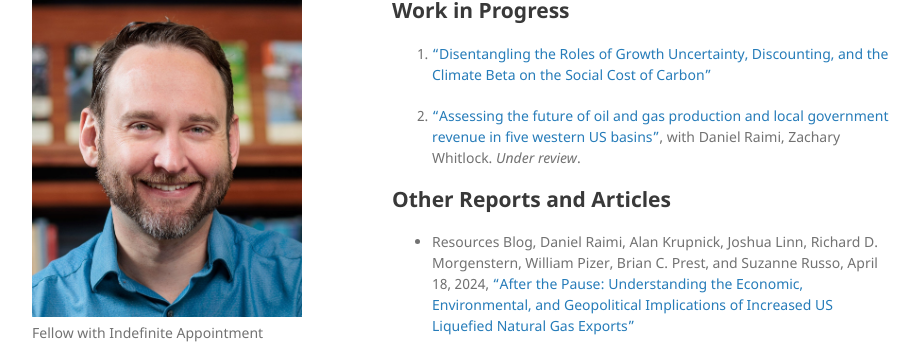
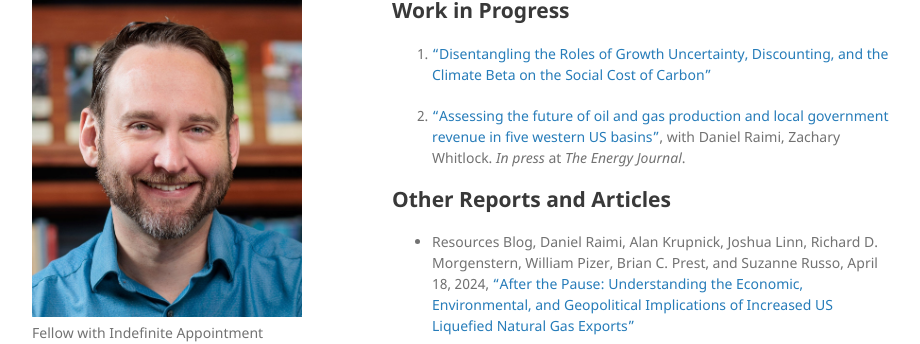
Before and after one commit to bprest/bprest.github.io, a Jekyll site: the page built from research.md, in a window 1280 px wide and 900 px high, scrolled down 1773 px. Shown: the part 112-456 px from the top of the window, without its empty margins (178-1098 px from the left). Built offline with Jekyll 4.4.1, drawn with Linux system fonts in a browser that asks for light colours; our own code applies the rules of GitHub Pages for plain Markdown files.

Commit message:
add Energy Journal publication

```diff
--- a/research.md
+++ b/research.md
@@ -46,7 +46,7 @@ DOI: 10.1126/science.adi5943
 
 1. ["Disentangling the Roles of Growth Uncertainty, Discounting, and the Climate Beta on the Social Cost of Carbon"](https://www.rff.org/publications/working-papers/disentangling-the-roles-of-growth-uncertainty-discounting-and-the-climate-beta-on-the-social-cost-of-carbon/)
 
-1. ["Assessing the future of oil and gas production and local government revenue in five western US basins"](https://www.rff.org/publications/working-papers/assessing-the-future-of-oil-and-gas-production-and-local-government-revenue-in-five-western-us-basins/), with Daniel Raimi, Zachary Whitlock. _Under review_.
+1. ["Assessing the future of oil and gas production and local government revenue in five western US basins"](https://www.rff.org/publications/working-papers/assessing-the-future-of-oil-and-gas-production-and-local-government-revenue-in-five-western-us-basins/), with Daniel Raimi, Zachary Whitlock. _In press_ at _The Energy Journal_.
 
 <!--
 
```
